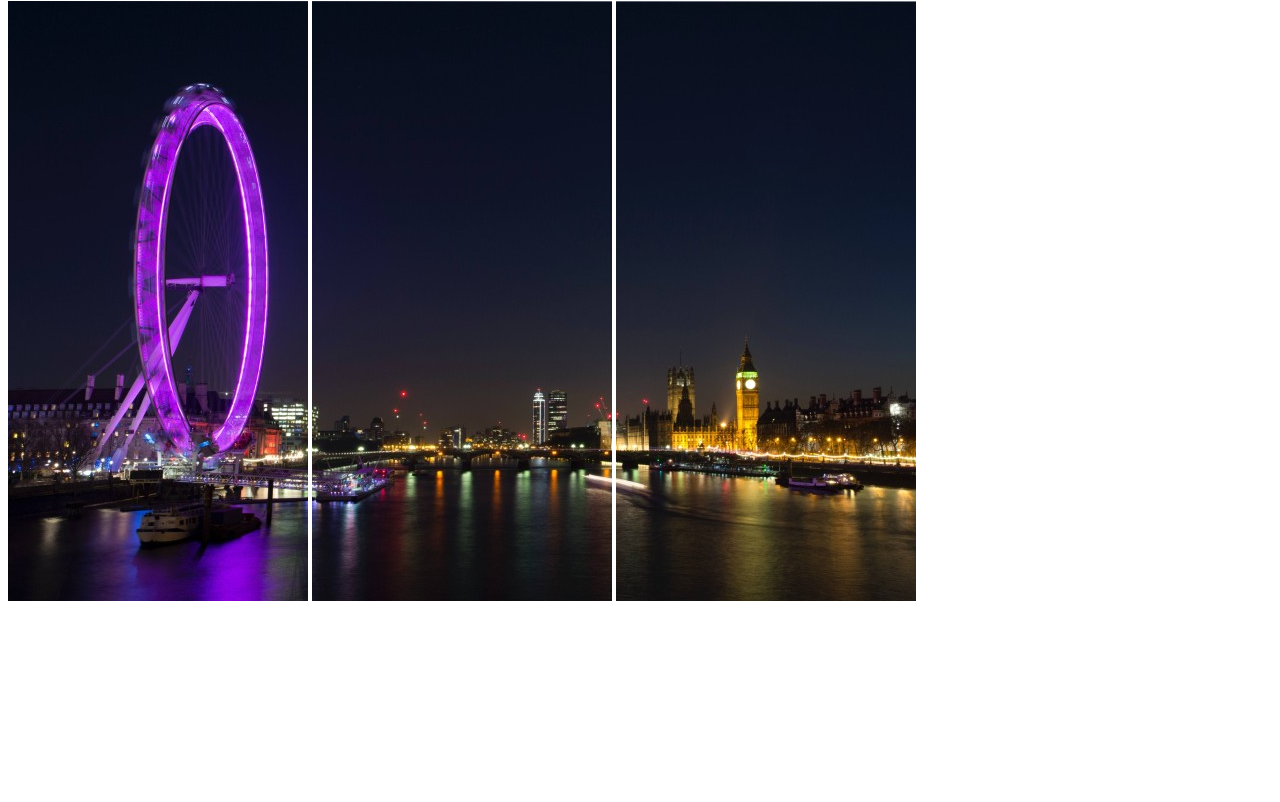
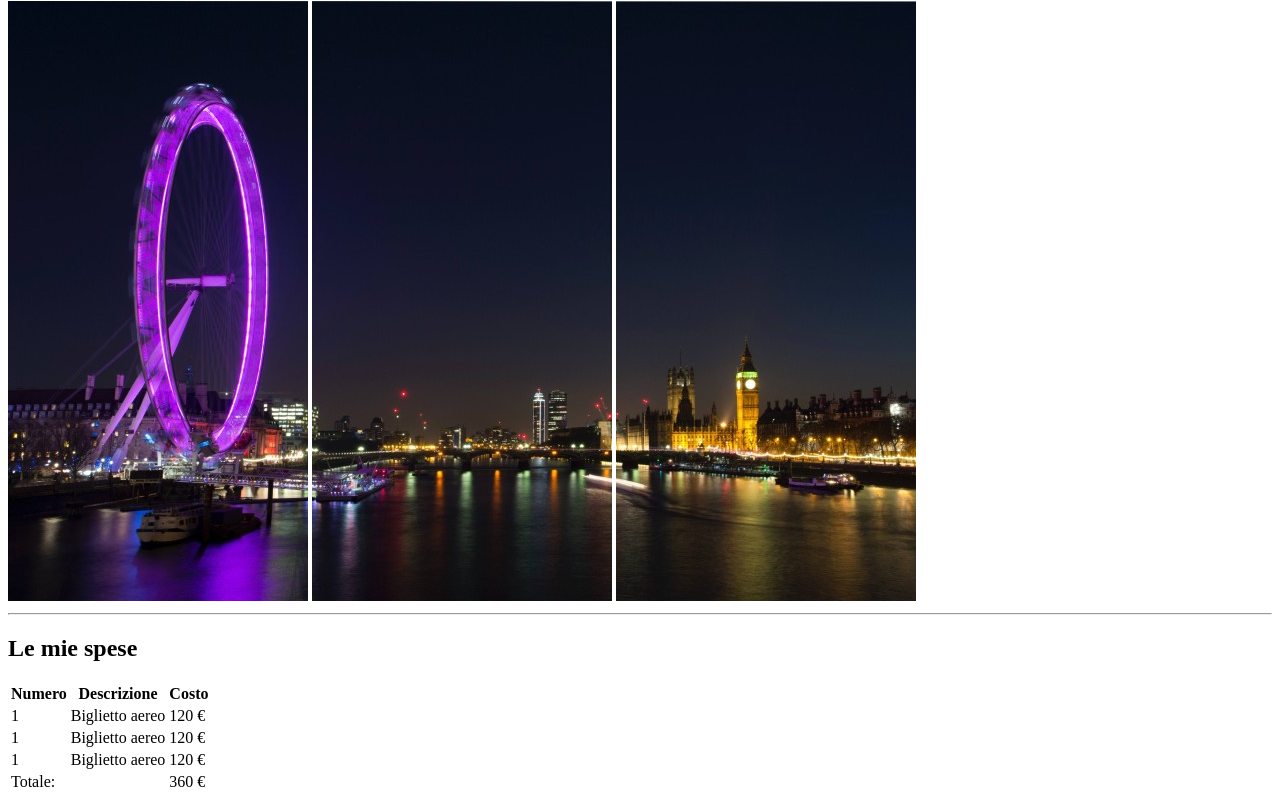
Before and after one commit to dariomicelii/html-london-trip, a plain HTML site: page index.html in a window 1280 px wide. Shown: the part 79-881 px from the top of the page. Before the commit the page ends 800 px from the top, so only its background shows below. Drawn offline with Linux system fonts and the light colour scheme.

Commit message:
add table

```diff
--- a/index.html
+++ b/index.html
@@ -14,7 +14,42 @@
         <img src="./img/pexels-bill-emrich-230794-0.jpg" alt="Prima sezione immagine panoramica di Londra">
         <img src="./img/pexels-bill-emrich-230794-1.jpg" alt="Seconda sezione immagine panoramica di Londra">
         <img src="./img/pexels-bill-emrich-230794-2.jpg" alt="Terza sezione immagine panoramica di Londra">
+
+        <hr />
+        <h2>Le mie spese</h2>
+
+        <table>
+            <thead>
+                <tr>
+                    <th>Numero</th>
+                    <th>Descrizione</th>
+                    <th>Costo</th>
+                </tr>
+            </thead>
+            <tbody>
+                <tr>
+                    <td>1</td>
+                    <td>Biglietto aereo</td>
+                    <td>120 &euro;</td>
+                </tr>
+                <tr>
+                    <td>1</td>
+                    <td>Biglietto aereo</td>
+                    <td>120 &euro;</td>
+                </tr>
+                <tr>
+                    <td>1</td>
+                    <td>Biglietto aereo</td>
+                    <td>120 &euro;</td>
+                </tr>
+            </tbody>
+            <tfoot>
+                <tr>
+                    <td colspan="2">Totale:</td>
+                    <td>360 &euro;</td>
+                </tr>
+            </tfoot>
+        </table>
     </main>
-
 </body>
 </html>
```
